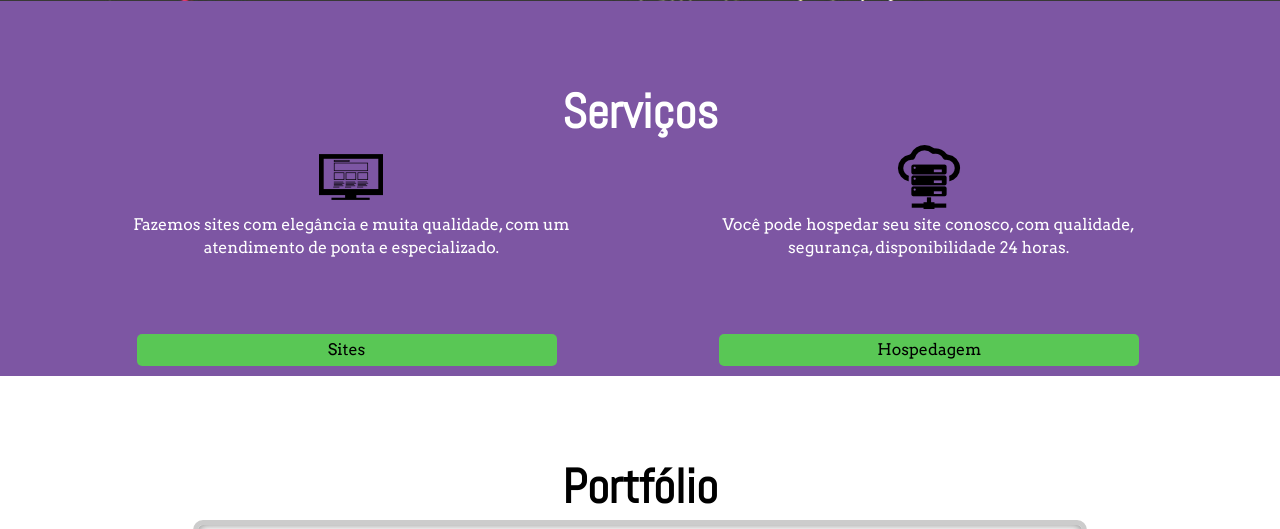
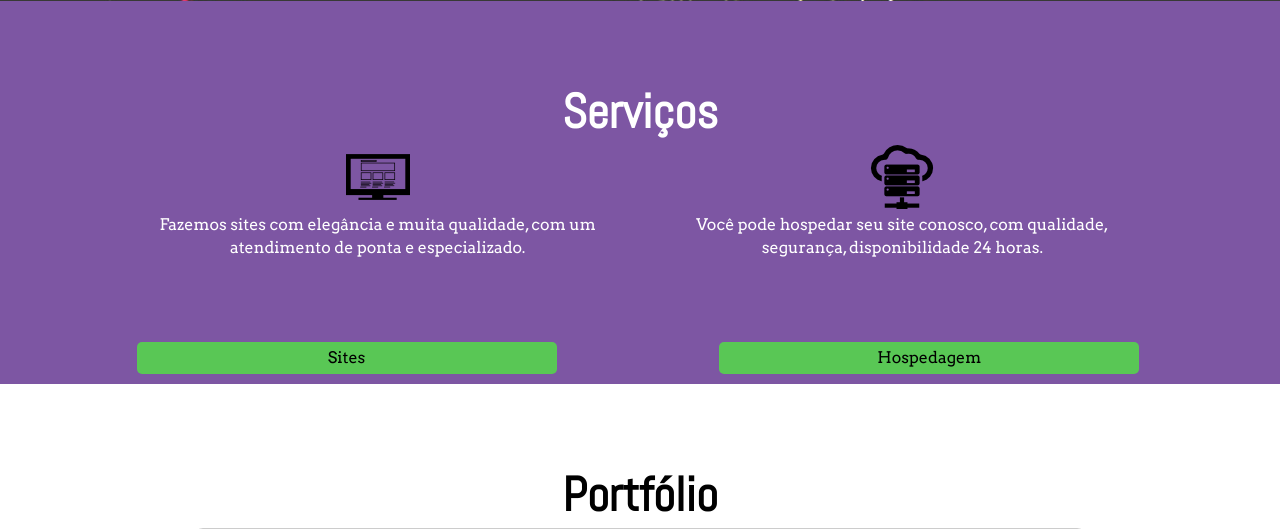
Before and after one commit to Jmallone/com.clavierdev, a PHP site: page / in a window 1280 px wide. Shown: the part 1350-1879 px from the top of the page. Run offline with PHP 8.4, Linux system fonts and the light colour scheme; some libraries are stand-ins or nearby versions.

Commit message:
remove unnecessary code

```diff
--- a/css/post.css
+++ b/css/post.css
@@ -1,28 +1,4 @@
 @media screen and (max-width: 608px) {
-	/*.partgeral{
-		position: relative;
-		left: 50%;
-		margin-left: -80px;
-		width: 160px;
-	}
-	.part1{
-		float: none !important;
-		margin-left: 0% !important;
-		width: 160px !important;
-		margin-bottom: 2%;
-	}
-	.part2{
-		float: none !important;
-		margin-left: 0% !important;
-		width: 160px !important;
-		margin-bottom: 2%;
-	}
-	.part3{
-		float: none !important;
-		margin-left: 0% !important;
-		width: 160px !important;
-	}
-	*/
 	#equipe{
 		padding-top: 4% !important;
 		padding-bottom: 4% !important;
@@ -167,34 +143,6 @@
 	margin-top: 1em;
 }
 
-/*.partgeral {
-	width: 0 auto;
-  	padding: 0px 0px 0px;
-
-}
-.partimg{
-	width: 160px;
-	margin-left: 0;
-}
-.part1{
-	float: left;
-	width: 25%;
-}
-.part1 img{
-	margin-left: -15px;
-	margin-top: -5px;
-}
-.part2 {
-	float: left;
-	width: 25%;
-	margin-left: 12.5%;
-}
-.part3 {
-	float:right;
-	width: 25%;
-	margin-left: 5%;
-}
-*/
 .icon p{
 	text-align: center;
 }
@@ -230,17 +178,14 @@ div.clear { clear: both; }
 #servicos {
 	color: white;
 }
-.servico1{
-	float: left;
+.flex {
+	display: flex;
+	flex-direction: row;
+	justify-content: space-around;
+}
+.servico{
 	width: 45%;
-	height: 0 auto;
-	margin-bottom: 40px;
-}
-.servico2{
-	float: right;
-	width: 45%;
-	height: 0 auto;
-	margin-bottom: 40px;
+	margin-bottom: 3em;
 }
 #botao1{
 
--- a/index.php
+++ b/index.php
@@ -106,19 +106,21 @@
 
       <section id="servicos" class="estilo_redundancia">
         <h2>Serviços</h2>
-        <div class="servico1">
+        <div class="flex">
+          <div class="servico">
             <img src="img/responsive.png" alt="Design de Sites">
             <p>Fazemos sites com elegância e muita qualidade, com um atendimento de ponta e especializado.</p>
               <!--<div id="botao1">
                 <p><a href="#contato">Sites</a></p>
               </div>-->
           </div>
-        <div class="servico2">
+          <div class="servico">
             <img src="img/hosting.png" alt="Hospedagem">
             <p>Você pode hospedar seu site conosco, com qualidade, segurança, disponibilidade 24 horas.</p>
               <!--<div id="botao2">
                 <p><a href="#contato" >Hospedagem</a></p>
               </div>-->
+          </div>
         </div>
         <div id="escada">
             <div id="botao3">
```
Lines whose indentation alone changed are shown as unchanged.
